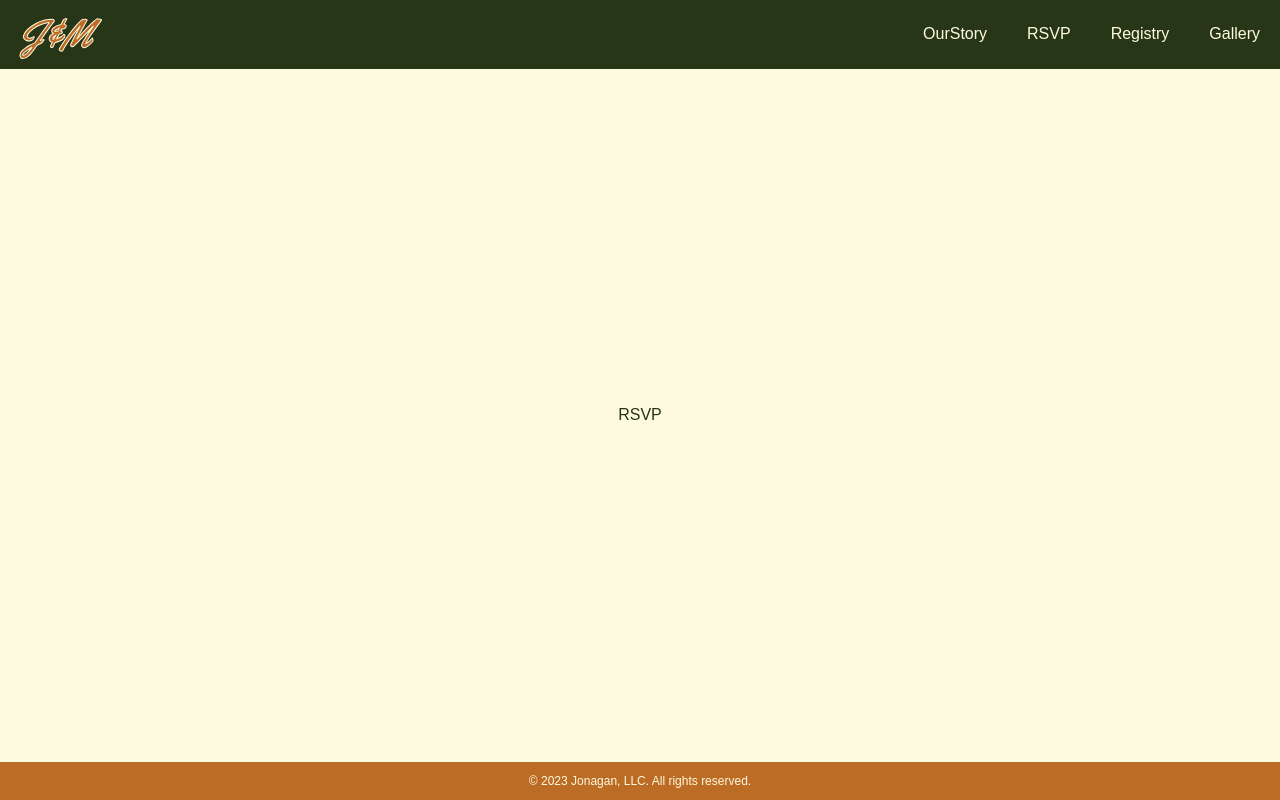
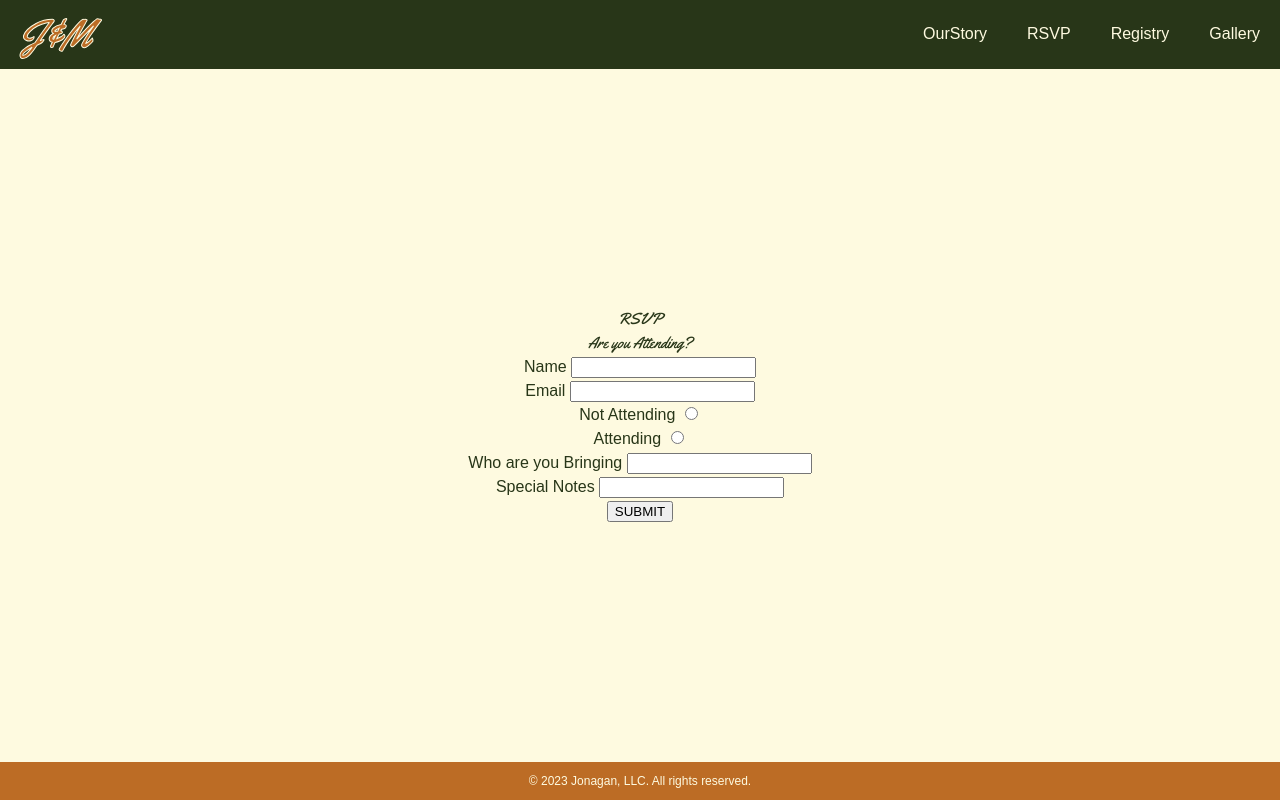
Before and after one commit to morgankj/jk-wedding, a React (Create React App) app: page /rsvp in a window 1280 px wide. Built offline with nearby package versions, Linux system fonts and the light colour scheme.

Commit message:
Added axios and rsvp form

```diff
--- a/package.json
+++ b/package.json
@@ -6,6 +6,7 @@
     "@testing-library/jest-dom": "^5.16.5",
     "@testing-library/react": "^13.4.0",
     "@testing-library/user-event": "^13.5.0",
+    "axios": "^1.3.1",
     "react": "^18.2.0",
     "react-dom": "^18.2.0",
     "react-router-dom": "^6.7.0",
--- a/src/Components/RSVP.js
+++ b/src/Components/RSVP.js
@@ -1,10 +1,55 @@
-import React from "react";
+import { React, useState, useEffect } from "react";
 import styled from "styled-components";
+import axios from "axios";
+import RSVPForm from "./RSVPForm";
+
+const initialFormValues = {
+  name: '',
+  email: '',
+  attending: false,
+  whoWith: '',
+  specialNotes: ''
+}
 
 export default function Rsvp() {
+  const [formValues, setFormValues] = useState(initialFormValues);
+
+  const postNewAttendee = newAttendee => {
+    axios.post('https://reqres.in/api/users', newAttendee)
+      .then(res => {
+        console.log("Response: ", [res]);
+      })
+      .catch(err => console.error(err))
+      .finally(() => {
+        setFormValues(initialFormValues);
+      })
+  };
+
+  const formSubmit = () => {
+    const newAttendee = {
+      name: formValues.name.trim(),
+      email: formValues.email.trim(),
+      attending: formValues.attending,
+      whoWith: formValues.whoWith.trim(),
+      specialNotes: formValues.specialNotes.trim()
+    }
+    postNewAttendee(newAttendee);
+  };
+
+  const inputChange = (name, value) => {
+    setFormValues({ ...formValues, [name]: value});
+  };
+
+
+
   return (
     <StyledRsvp>
-      <div>RSVP</div>
+      <h1>RSVP</h1>
+      <div className="rsvpWeddingDetails"></div>
+      <div className="rsvpForm">
+        <h2>Are you Attending?</h2>
+        <RSVPForm formValues={formValues} formSubmit={formSubmit} inputChange={inputChange} />
+      </div>
     </StyledRsvp>
   );
 }
--- /dev/null
+++ b/src/Components/RSVPForm.js
@@ -0,0 +1,79 @@
+import React from "react";
+import styled from "styled-components";
+
+export default function RSVPForm(props) {
+    const { formValues, formSubmit, inputChange } = props;
+
+    const onSubmit = event => {
+        console.log("Submitted form values: ", formValues);
+        event.preventDefault();
+        formSubmit();
+    };
+
+    const onChange = event => {
+        const { name, value, checked, type } = event.target;
+        const realValue = type === 'checkbox' ? checked : value;
+        inputChange(name, realValue);
+    }
+
+  return (
+    <StyledRSVPForm onSubmit={onSubmit}>
+      <div className="formInputs">
+        <label>Name&nbsp;
+            <input
+                value = {formValues.first_name}
+                onChange = {onChange}
+                name = 'first_name'
+                type = 'text'
+            />
+        </label><br/>
+        <label>Email&nbsp;
+            <input
+                value = {formValues.email}
+                onChange = {onChange}
+                name = 'email'
+                type = 'email'
+            />
+        </label><br/>
+        <div className="attending">
+            <label>Not Attending&nbsp;
+                <input
+                    value = {formValues.attending}
+                    onChange = {onChange}
+                    name = 'attending'
+                    type = 'radio'
+                />
+            </label><br/>
+            <label>Attending&nbsp;
+                <input
+                    value = {formValues.attending}
+                    onChange = {onChange}
+                    name = 'attending'
+                    type = 'radio'
+                />
+            </label><br/>
+        </div>
+        <label>Who are you Bringing&nbsp;
+            <input
+                value = {formValues.whoWith}
+                onChange = {onChange}
+                name = 'whoWith'
+                type = 'text'
+            />
+        </label><br/>
+        <label>Special Notes&nbsp;
+            <input
+                value = {formValues.specialNotes}
+                onChange = {onChange}
+                name = 'specialNotes'
+                type = 'text'
+            />
+        </label><br/>
+      </div>
+      <button id="submit">SUBMIT</button>
+    </StyledRSVPForm>
+  );
+}
+
+const StyledRSVPForm = styled.form`
+`;
```
Also changed, not shown: 1 other file (tests, documents, lock files or other folders).
